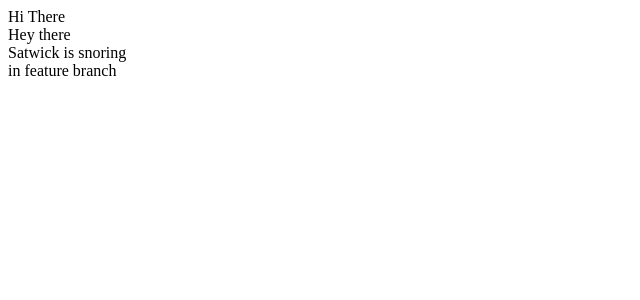
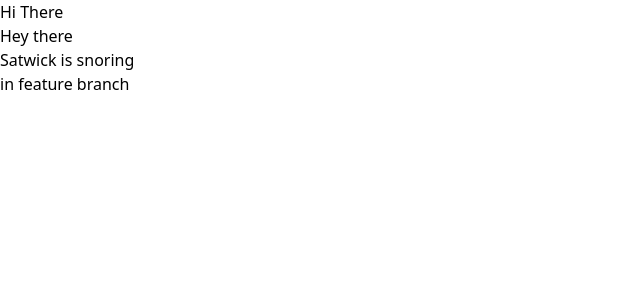
Before and after one commit to Fantomcode23/Code-Slayyers, a React (Vite) app in the folder frontend/: page / in a window 1280 px wide. Shown: the top 300 px of the page, without its empty margins (0-640 px from the left). Built offline with nearby package versions, Linux system fonts and the light colour scheme.

Commit message:
Added Tailwindcss

```diff
--- a/frontend/package.json
+++ b/frontend/package.json
@@ -21,6 +21,7 @@
     "eslint-plugin-react": "^7.34.1",
     "eslint-plugin-react-hooks": "^4.6.0",
     "eslint-plugin-react-refresh": "^0.4.6",
+    "tailwindcss": "^3.4.3",
     "vite": "^5.2.0"
   }
 }
--- a/frontend/src/index.css
+++ b/frontend/src/index.css
@@ -0,0 +1,3 @@
+@tailwind base;
+@tailwind components;
+@tailwind utilities;
--- /dev/null
+++ b/frontend/tailwind.config.js
@@ -0,0 +1,8 @@
+/** @type {import('tailwindcss').Config} */
+export default {
+  content: [],
+  theme: {
+    extend: {},
+  },
+  plugins: [],
+}
```
Also changed, not shown: 1 other file (tests, documents, lock files or other folders).
